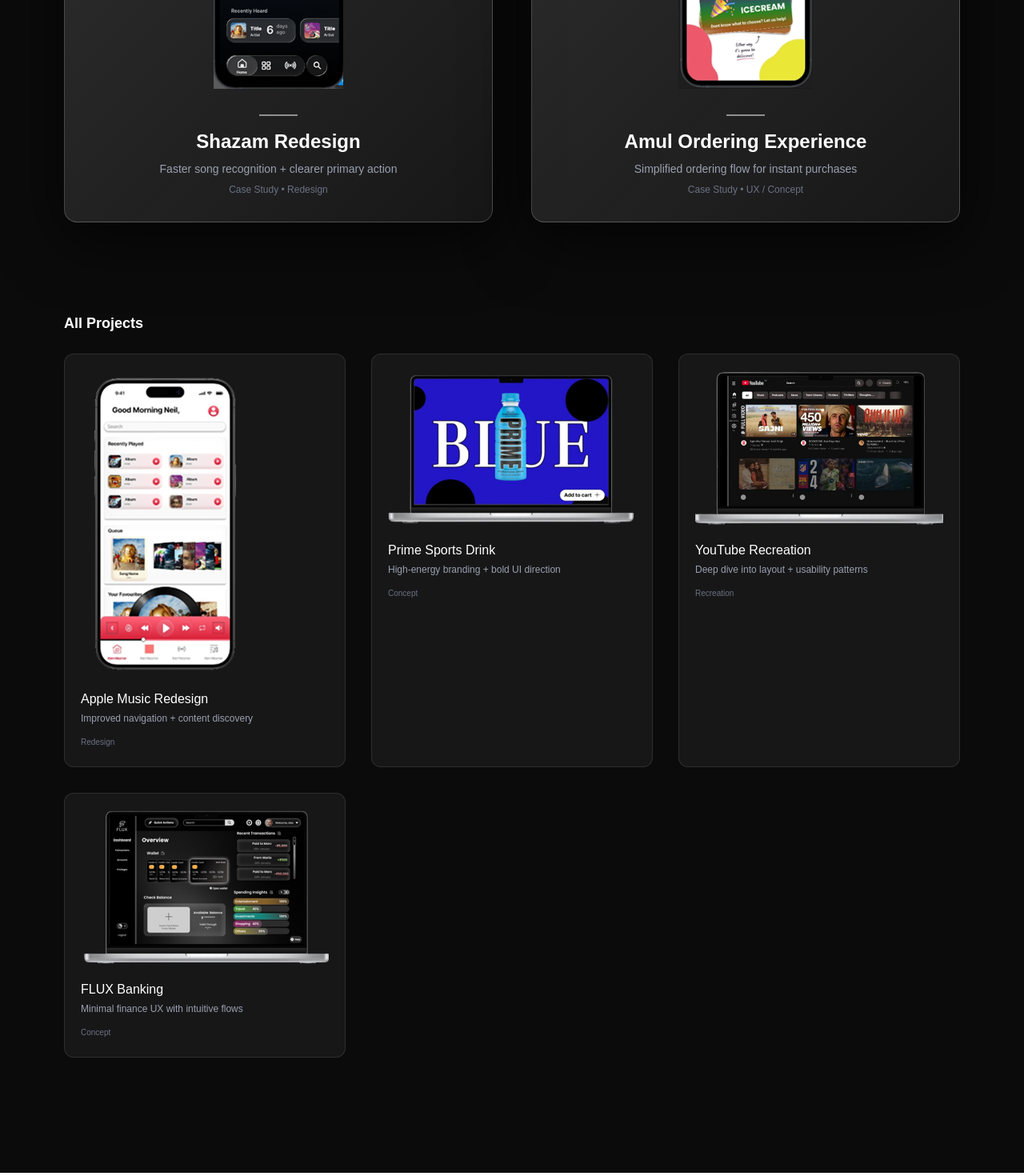
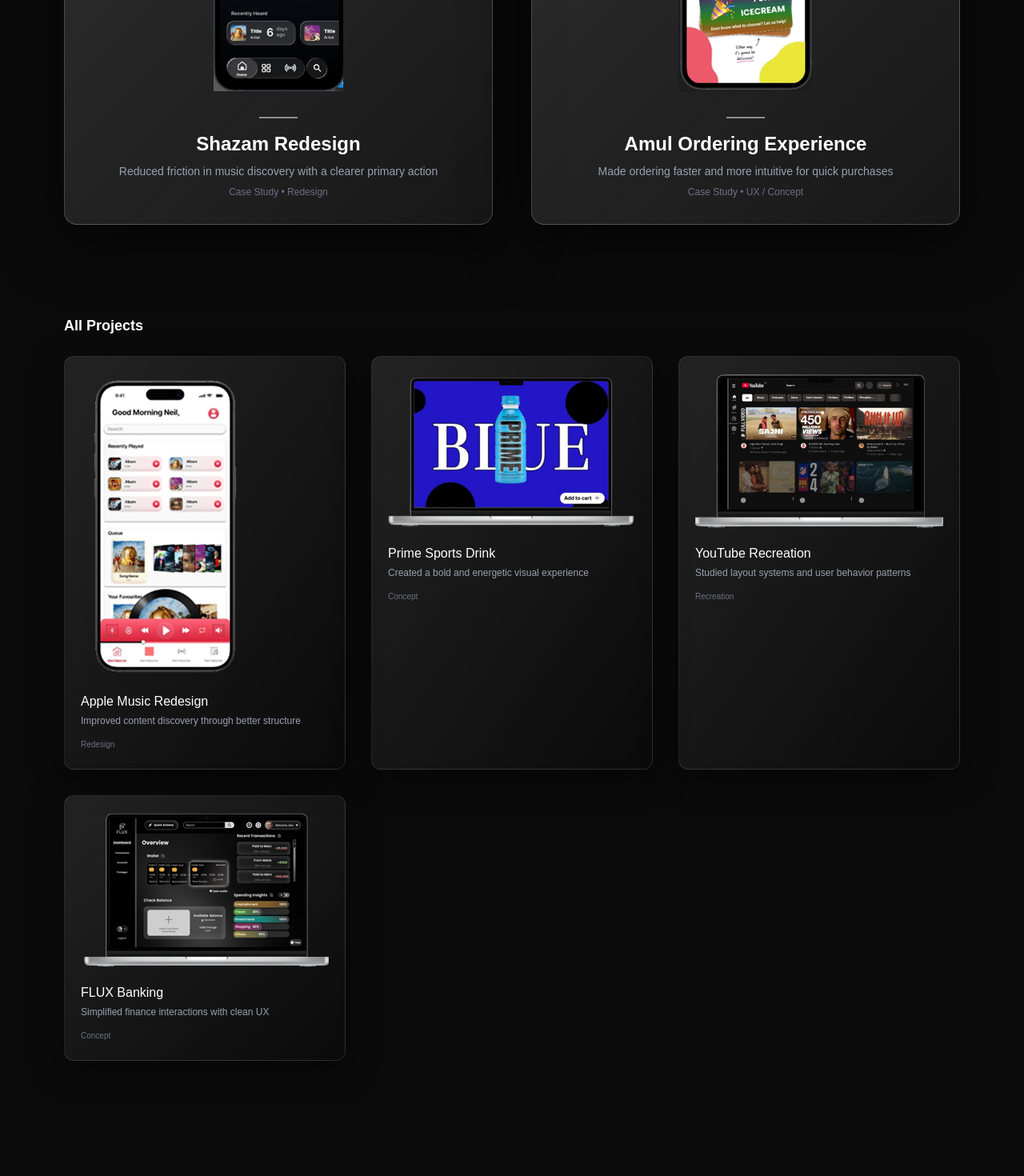
Before and after one commit to neilj007/portfolio, a Next.js app: page / in a window 1280 px wide. Shown: the part 767-2237 px from the top of the page at 80% size. Built offline with nearby package versions, Linux system fonts and the light colour scheme.

Commit message:
final polish v3

```diff
--- a/app/page.tsx
+++ b/app/page.tsx
@@ -7,48 +7,48 @@
     title: "Shazam Redesign",
     image: "/shazam.png",
     tag: "Redesign",
-    brief: "Improved music identification flow by simplifying navigation and prioritising the core action.",
-    highlight: "Faster song recognition + clearer primary action",
+    brief: "I simplified how users identify songs by reducing clutter and making the main action clearer and faster.",
+    highlight: "Reduced friction in music discovery with a clearer primary action",
     link: "https://www.notion.so/Improving-Usability-in-Shazam-Through-Clarity-Driven-Design-34ad054a19d480c4bb2dd0c28c740801"
   },
   {
     title: "Amul Ordering Experience",
     image: "/amul.png",
     tag: "UX / Concept",
-    brief: "Designed a zero-to-one ordering system for icecream purchases specifically for Amul.",
-    highlight: "Simplified ordering flow for instant purchases",
+    brief: "Designed a simple and fast ordering flow for ice cream purchases, focusing on speed and ease.",
+    highlight: "Made ordering faster and more intuitive for quick purchases",
     link: "https://www.notion.so/Amul-Ordering-Experience-352d054a19d480e49d39caac53429387"
   },
   {
     title: "Apple Music Redesign",
     image: "/applemusic.png",
     tag: "Redesign",
-    brief: "Reworked content hierarchy to improve discoverability and engagement.",
-    highlight: "Improved navigation + content discovery",
+    brief: "Reorganized content and navigation to make music easier to find and explore.",
+    highlight: "Improved content discovery through better structure",
     link: "https://www.notion.so/Apple-Music-Redesign-Case-Study-1e8d054a19d480e9a8e0d39e7b478136"
   },
   {
     title: "Prime Sports Drink",
     image: "/prime.png",
     tag: "Concept",
-    brief: "Concept design exploring bold branding and high-energy product experience.",
-    highlight: "High-energy branding + bold UI direction",
+    brief: "Explored bold branding and energetic UI to match the product’s personality.",
+    highlight: "Created a bold and energetic visual experience",
     link: "https://www.notion.so/Prime-Beverages-Website-Design-1e8d054a19d4803d9ee0c7163740096f"
   },
   {
     title: "YouTube Recreation",
     image: "/youtube.png",
     tag: "Recreation",
-    brief: "Rebuilt layout structure to understand usability patterns.",
-    highlight: "Deep dive into layout + usability patterns",
+    brief: "Rebuilt YouTube’s interface to understand layout systems and usability patterns.",
+    highlight: "Studied layout systems and user behavior patterns",
     link: "https://www.notion.so/Youtube-UI-Recreating-1e9d054a19d48029b7d1fc5cd523be80"
   },
   {
     title: "FLUX Banking",
     image: "/flux.png",
     tag: "Concept",
-    brief: "Concept banking app focused on simplicity and intuitive finance actions.",
-    highlight: "Minimal finance UX with intuitive flows",
+    brief: "Designed a minimal banking experience focused on clarity and ease of use.",
+    highlight: "Simplified finance interactions with clean UX",
     link: "https://www.notion.so/Banking-Site-Design-1ecd054a19d48067b272e96a7e6caedf"
   },
 ];
@@ -90,7 +90,11 @@
         </h1>
 
         <p className="text-lg md:text-xl text-gray-400 max-w-2xl mx-auto leading-relaxed">
-          Designing intuitive digital experiences that simplify complexity and elevate user interaction.
+          I design simple, easy-to-use digital experiences.
+        </p>
+
+        <p className="text-sm text-gray-500 mt-4 max-w-xl mx-auto">
+          I focus on clarity, usability, and making products feel effortless to use.
         </p>
       </section>
 
@@ -135,7 +139,7 @@
             <div
               key={p.title}
               onClick={() => setSelectedProject(p)}
-              className="group cursor-pointer bg-white/5 p-5 rounded-xl border border-white/10 hover:border-white/30 hover:scale-[1.02] transition duration-300"
+              className="group cursor-pointer bg-gradient-to-br from-white/10 to-white/0 p-5 rounded-xl border border-white/10 shadow-[0_10px_40px_rgba(0,0,0,0.5)] hover:border-white/30 hover:scale-[1.02] transition duration-300"
             >
               <img src={p.image} alt={p.title} className="mb-4 rounded-md" />
               <h3 className="font-medium mb-1">{p.title}</h3>
@@ -162,6 +166,8 @@
             >
               ×
             </button>
+
+            <p className="text-xs text-gray-500 mb-2">Case Study • {selectedProject.tag}</p>
 
             <h2 className="text-2xl font-semibold mb-3 tracking-tight">
               {selectedProject.title}
```
